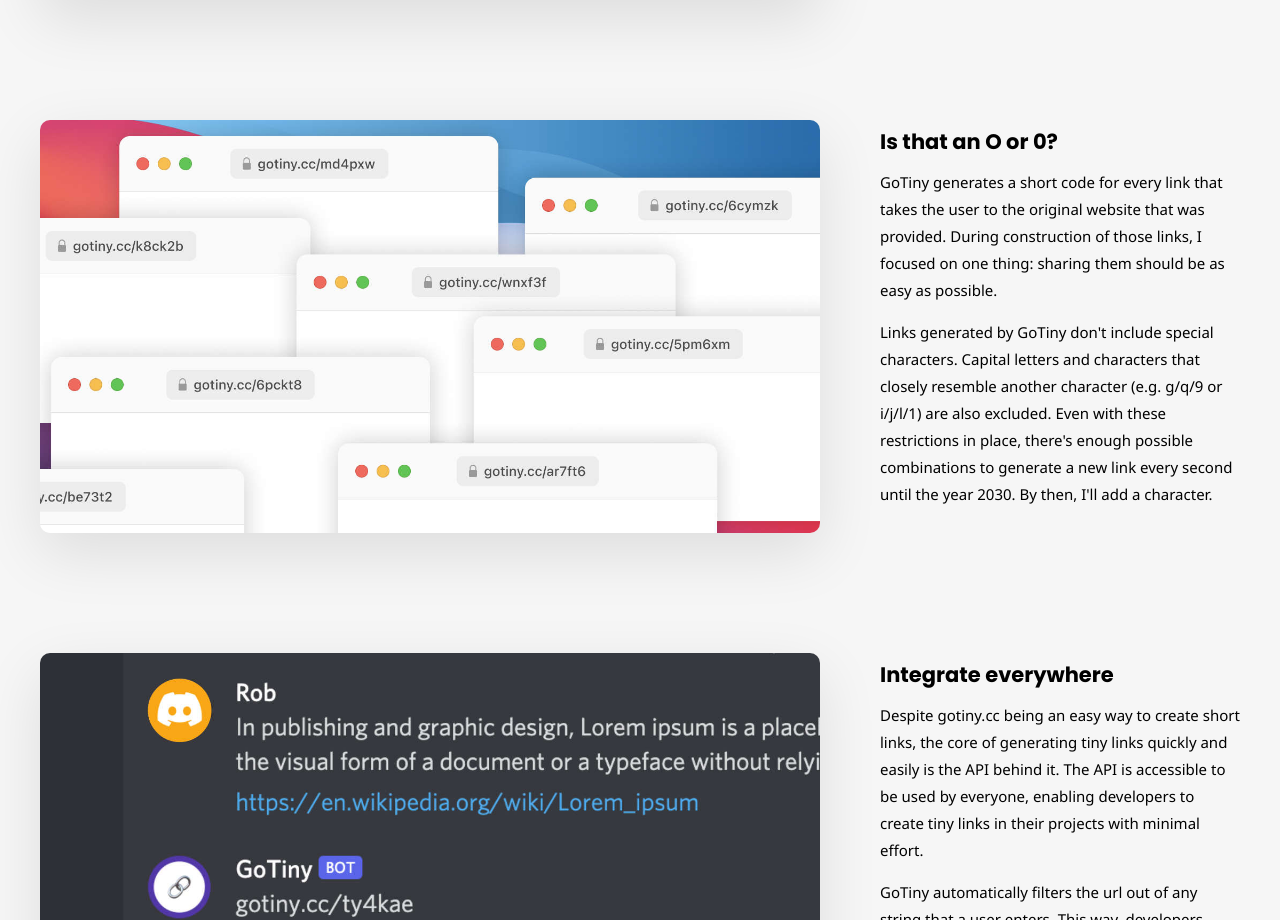
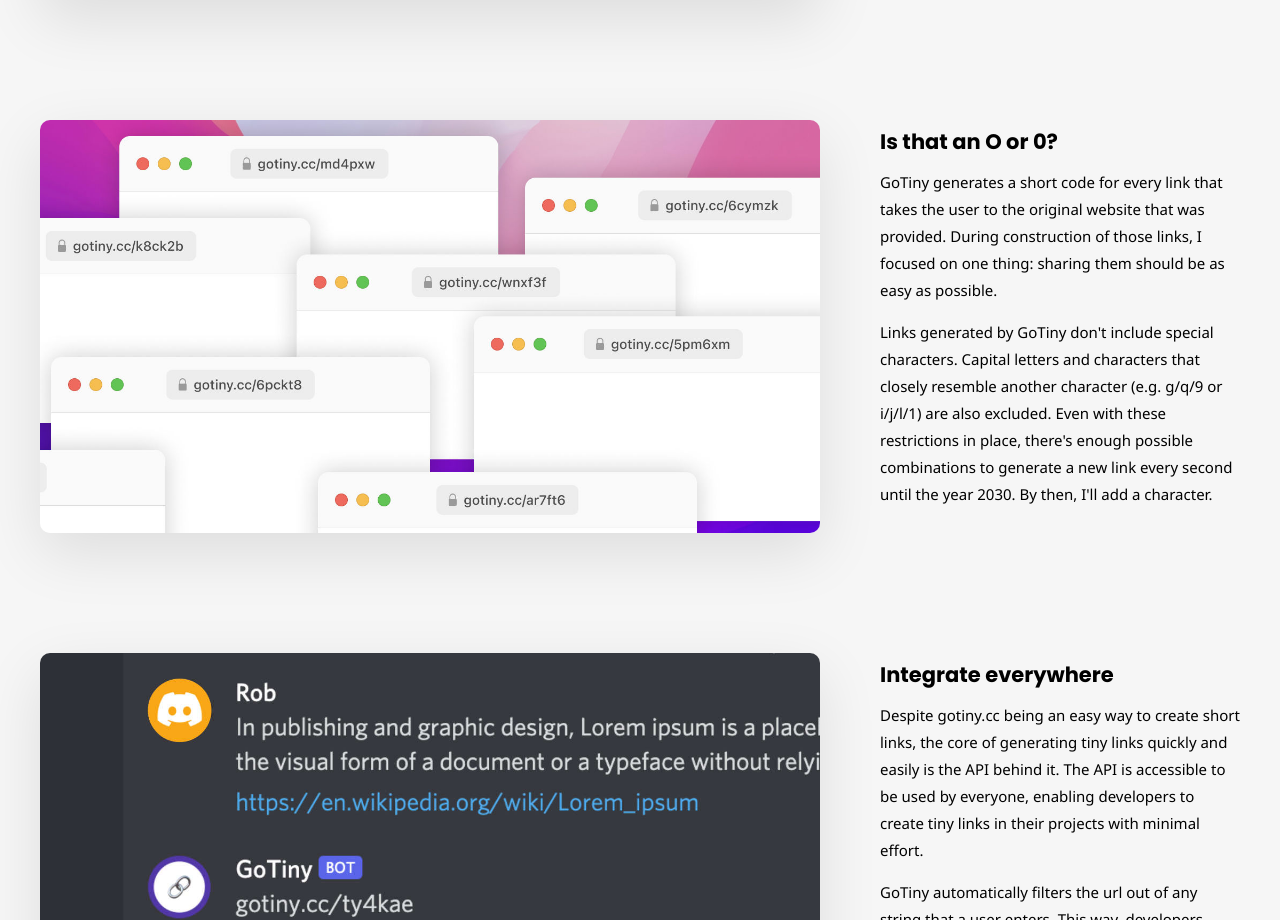
Before and after one commit to robvanbakel/portfolio, a Vue app: page /gotiny in a window 1280 px wide. Shown: the part 2560-3480 px from the top of the page. Built offline with nearby package versions, Linux system fonts and the light colour scheme.

Commit message:
Replace GoTiny feature image

```diff
--- a/src/views/GoTiny.vue
+++ b/src/views/GoTiny.vue
@@ -39,7 +39,7 @@
         </template>
       </feature>
 
-      <feature img="gotiny_feature_leesbaarheid.jpg">
+      <feature img="gotiny_feature_readability.jpg">
         <template #title v-if="lang === 'nl'">Is dat een O of een 0?</template>
         <template #title v-else>Is that an O or 0?</template>
         <template #body v-if="lang === 'nl'">
```
Also changed, not shown: public/images/gotiny_feature_leesbaarheid.jpg (deleted), public/images/gotiny_feature_readability.jpg (added).
